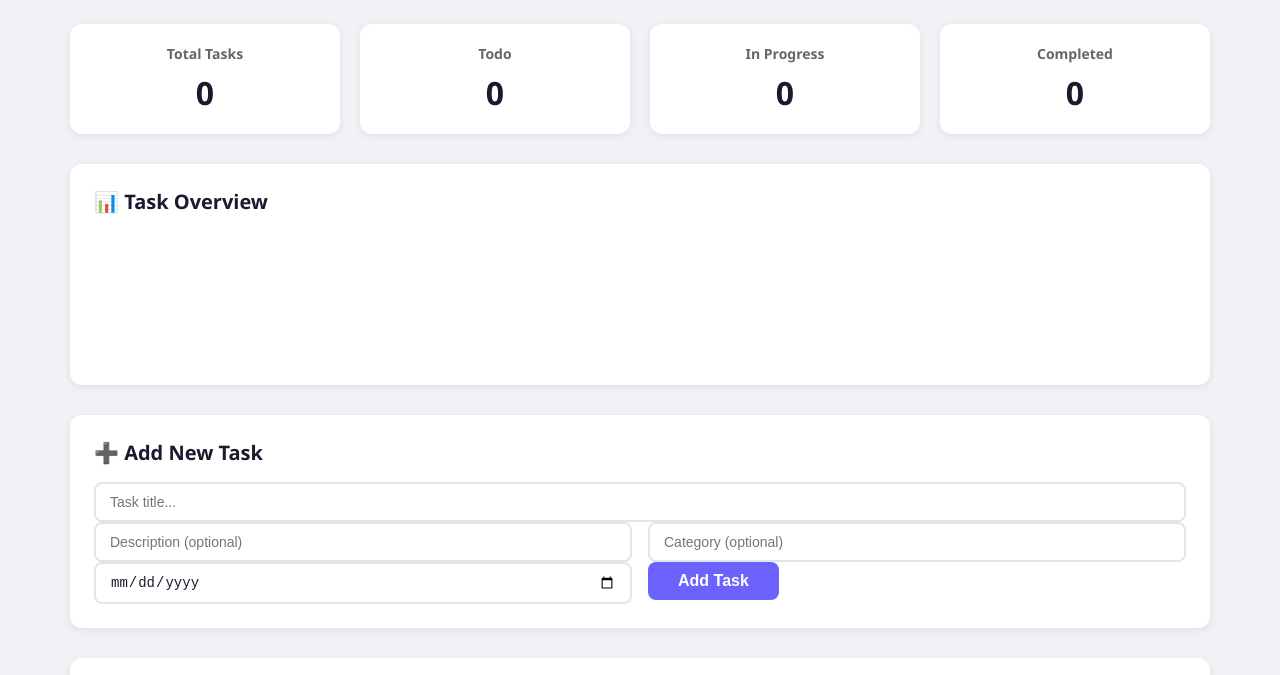
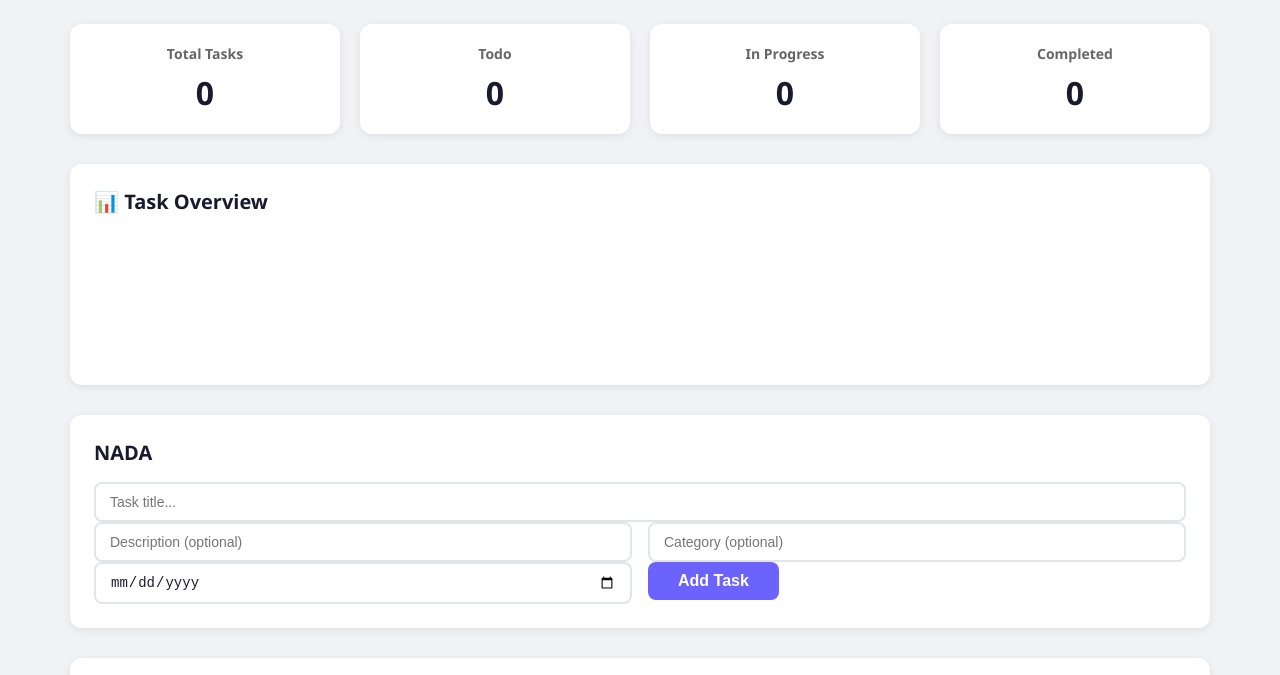
Before and after one commit to nada-nada100/taskflow, a plain HTML site: page frontend/dashboard.html in a window 1280 px wide. Shown: the part 71-746 px from the top of the page. Drawn offline with nearby package versions, Linux system fonts and the light colour scheme; no server answers; sample sign-in values are in the browser's storage.

Commit message:
change Add New Task to nada

```diff
--- a/frontend/dashboard.html
+++ b/frontend/dashboard.html
@@ -50,7 +50,7 @@
 
             <!-- Add Task Form -->
             <div class="add-task-form">
-                <h2>➕ Add New Task</h2>
+                <h2>NADA</h2>
                 <form id="taskForm">
                     <div class="form-row">
                         <div class="full-width">
```
